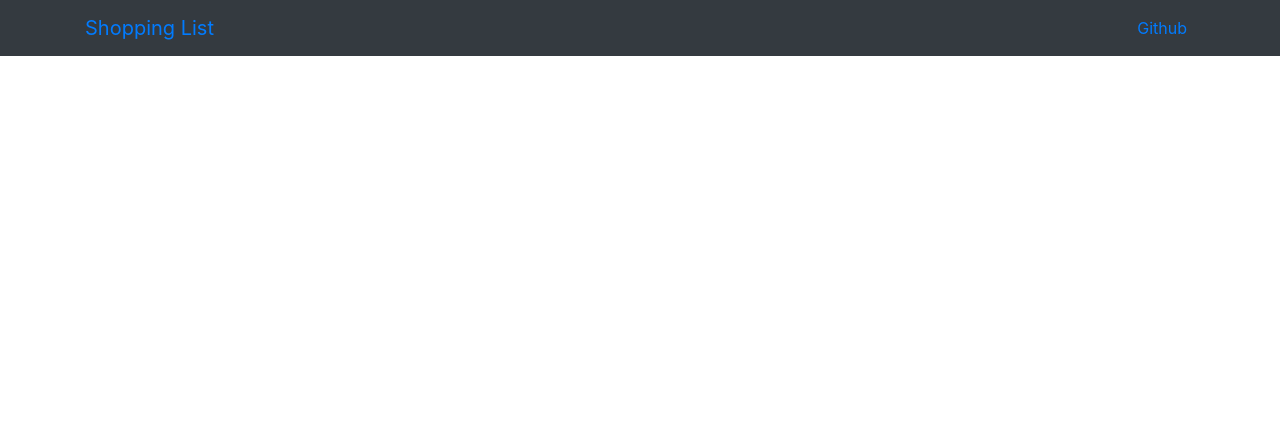
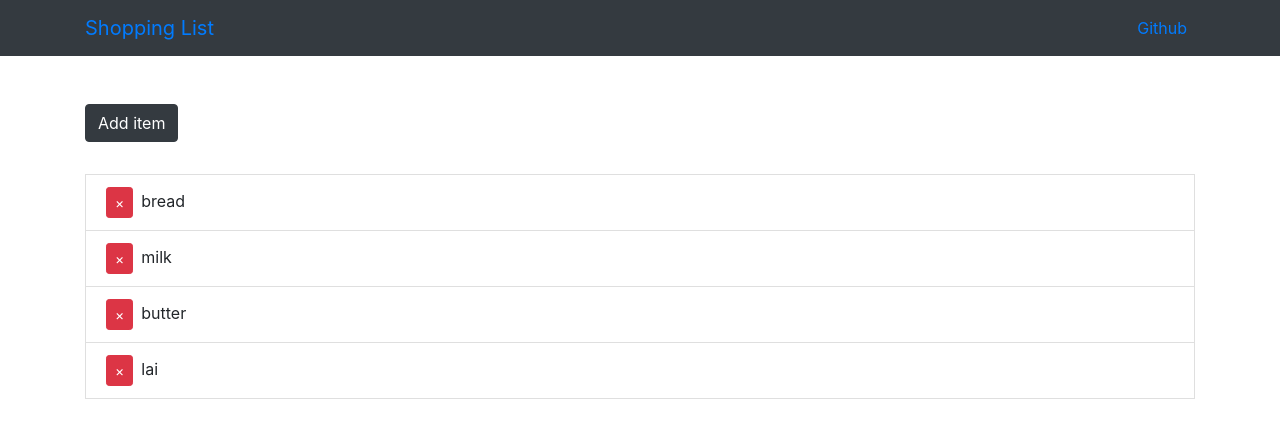
Before and after one commit to iamshubhankarkhare/mern_shopping, a React (Create React App) app in the folder client/: page / in a window 1280 px wide. Shown: the top 438 px of the page. Built offline with nearby package versions, Linux system fonts and the light colour scheme.

Commit message:
added list

```diff
--- a/client/src/App.css
+++ b/client/src/App.css
@@ -1,38 +1,17 @@
-.App {
-  text-align: center;
+.remove-btn{
+  margin-right: 0.5rem;
 }
-
-.App-logo {
-  height: 40vmin;
-  pointer-events: none;
+.fade-enter{
+opacity: 0.01;
 }
-
-@media (prefers-reduced-motion: no-preference) {
-  .App-logo {
-    animation: App-logo-spin infinite 20s linear;
-  }
+.fade-enter-active{
+opacity: 1;
+transition: opacity 2000ms ease-in;
 }
-
-.App-header {
-  background-color: #282c34;
-  min-height: 100vh;
-  display: flex;
-  flex-direction: column;
-  align-items: center;
-  justify-content: center;
-  font-size: calc(10px + 2vmin);
-  color: white;
+.fade-exit{
+opacity: 1;
 }
-
-.App-link {
-  color: #61dafb;
+.fade-exit-active{
+  opacity: 0.01;
+  transition: opacity 2000ms ease-in;
 }
-
-@keyframes App-logo-spin {
-  from {
-    transform: rotate(0deg);
-  }
-  to {
-    transform: rotate(360deg);
-  }
-}
--- a/client/src/App.js
+++ b/client/src/App.js
@@ -3,11 +3,13 @@
 import 'bootstrap/dist/css/bootstrap.min.css';
 import './App.css'
 import AppNavbar from './components/AppNavbar'
+import ShoppingList from './components/ShoppingList'
 
 
 function App() {
     return (<div className="App" >
         <AppNavbar></AppNavbar>
+        <ShoppingList></ShoppingList>
     </div>);
 }
 
--- a/client/src/components/AppNavbar.jsx
+++ b/client/src/components/AppNavbar.jsx
@@ -17,7 +17,7 @@
     render() {
         return (
             <div>
-                <Navbar color="dark" expand="sm" classname="mb-5">
+                <Navbar color="dark" expand="sm" className="mb-5">
                     <Container>
                         <NavbarBrand href="/">Shopping List</NavbarBrand>
                         <NavbarToggler onClick={this.toggle}></NavbarToggler>
--- /dev/null
+++ b/client/src/components/ShoppingList.jsx
@@ -0,0 +1,49 @@
+import React, { Component } from 'react'
+import { Container, ListGroup, ListGroupItem, Button } from 'reactstrap'
+import { CSSTransition, Transition, TransitionGroup } from 'react-transition-group'
+import { v4 as uuidv4 } from 'uuid';
+
+
+export default class ShoppingList extends Component {
+    state = {
+        items: [
+            { id: uuidv4(), name: 'bread' },
+            { id: uuidv4(), name: 'milk' },
+            { id: uuidv4(), name: 'butter' },
+            { id: uuidv4(), name: 'lai' }
+        ]
+    }
+
+    render() {
+        const { items } = this.state;
+        return (
+            <Container>
+                <Button color="dark" style={{ marginBottom: '2rem' }} onClick={() => {
+                    const name = prompt(" Enter item");
+                    if (name) {
+                        this.setState(state => ({ items: [...state.items, { id: uuidv4(), name }] }))
+                    }
+                }}>Add item</Button>
+                <ListGroup>
+                    <TransitionGroup className="shopping--list">
+                        {items.map(({ id, name }) => (
+                            <CSSTransition key={id} timeout={500} classNames="fade">
+                                <ListGroupItem>
+                                    <Button className="remove-btn" color="danger" size="sm"
+                                        onClick={() => {
+                                            this.setState(state => ({
+                                                items: state.items.filter(item => item.id !== id)
+                                            }))
+                                        }}>&times;</Button>
+                                    {name}
+                                </ListGroupItem>
+
+                            </CSSTransition>
+                        ))}
+                    </TransitionGroup>
+
+                </ListGroup>
+            </Container>
+        )
+    }
+}
```
